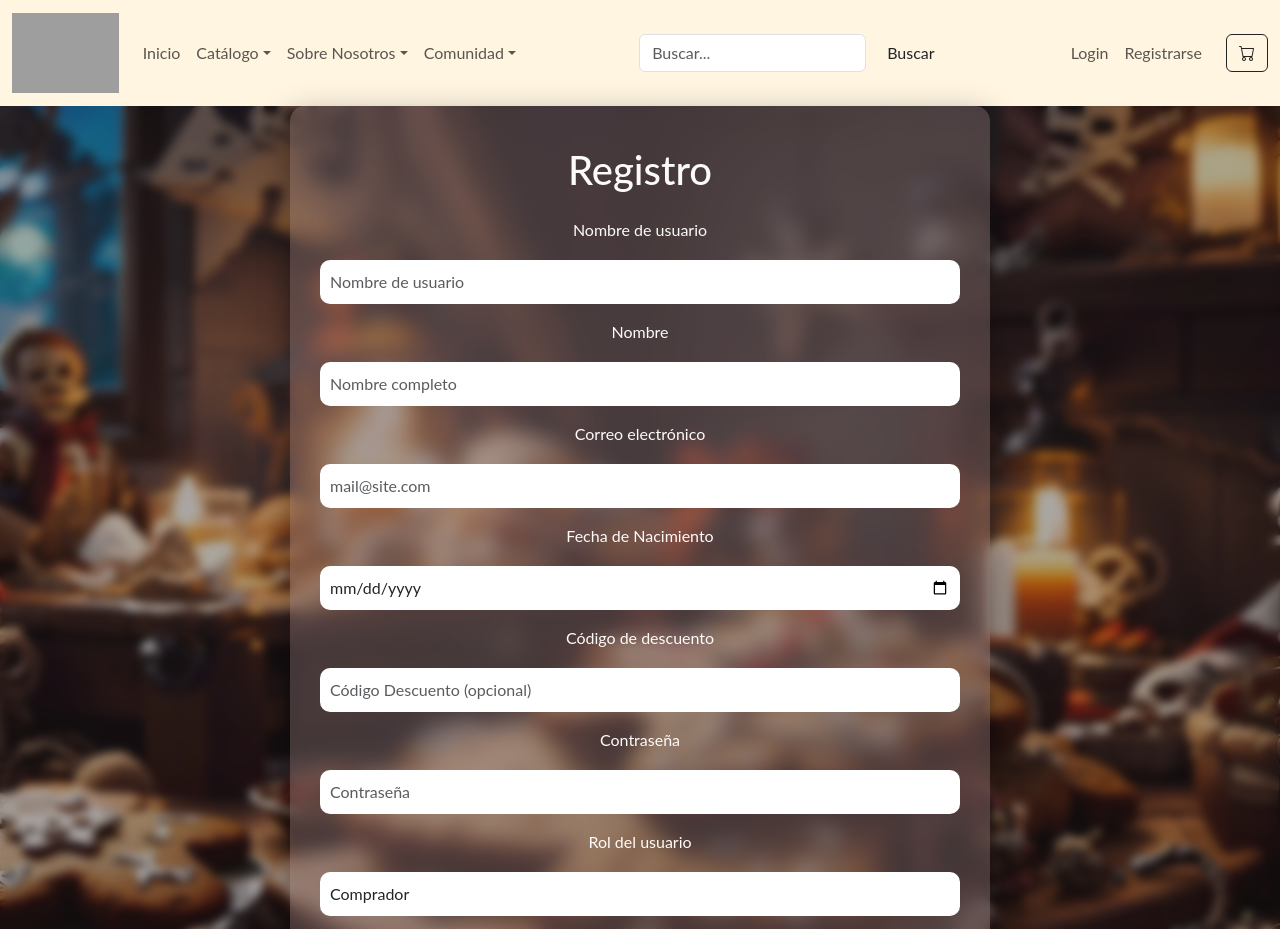
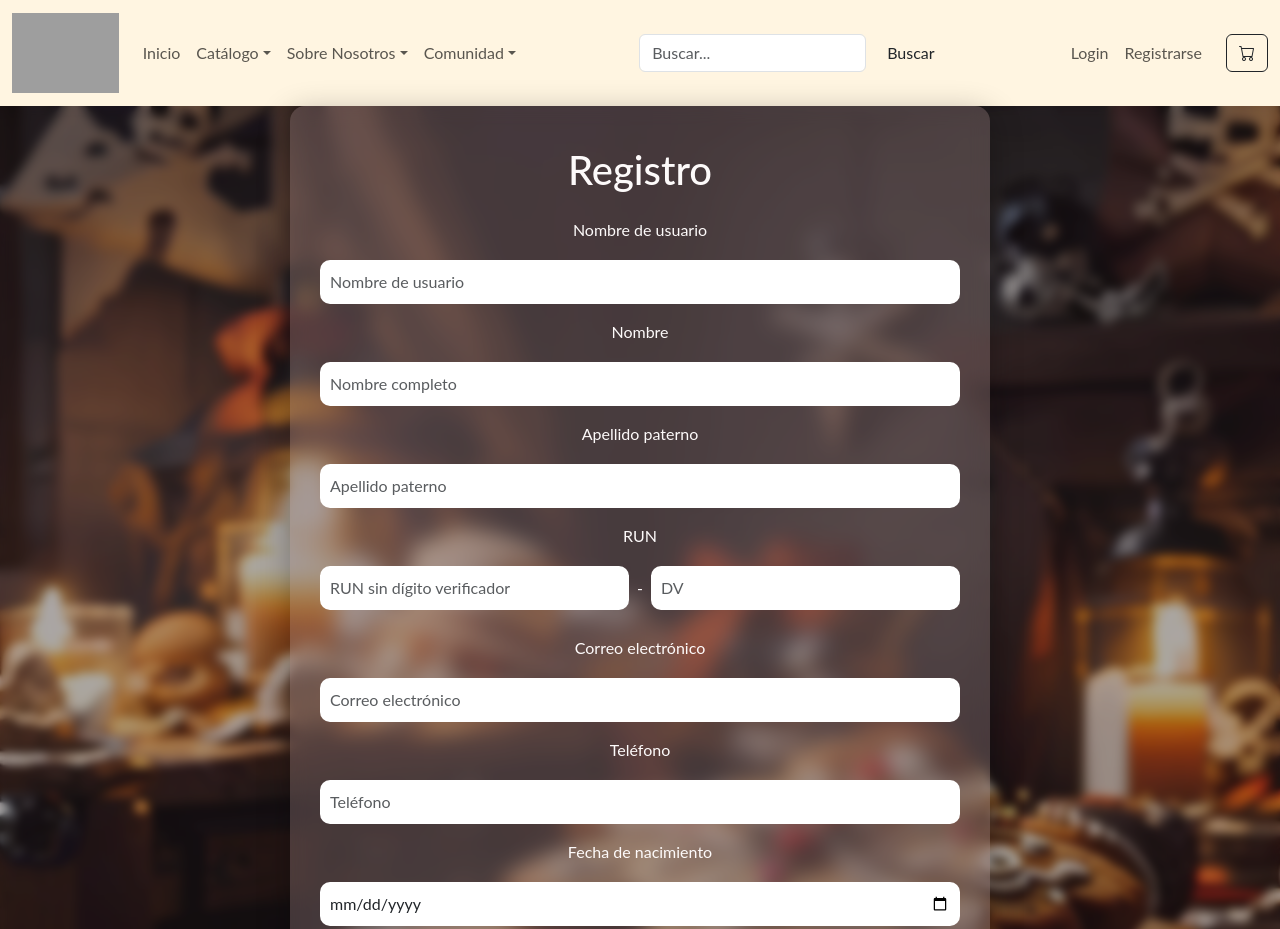
Before and after one commit to Carlitos-A/BakeryWeb_CRA, a React (Create React App) app: page /Registro in a window 1280 px wide. Shown: the top 929 px of the page. Built offline with nearby package versions, Linux system fonts and the light colour scheme; grey boxes are pictures that could not be loaded.

Commit message:
Se realiza funcionamiento de register y login, login aun no funciona

```diff
--- a/package.json
+++ b/package.json
@@ -5,6 +5,7 @@
   "dependencies": {
     "@testing-library/dom": "^10.4.1",
     "@testing-library/jest-dom": "^6.8.0",
+    "axios": "^1.13.2",
     "bootstrap": "^5.3.8",
     "bootstrap-icons": "^1.13.1",
     "embla-carousel-react": "^8.6.0",
--- /dev/null
+++ b/src/api/axios.js
@@ -0,0 +1,15 @@
+import axios from "axios";
+
+
+
+const axiosClient = axios.create({
+ baseURL: "http://localhost:8081",
+ headers: {
+  "Content-Type": "application/json",
+  "X-API-KEY": "123456789ABCDEF",
+ },
+});
+
+
+
+export default axiosClient;
--- /dev/null
+++ b/src/api/usuarioService.js
@@ -0,0 +1,16 @@
+import axiosClient from "./axios";
+
+export const registrarUsuario = async (data) => {
+
+  const response = await axiosClient.post(
+    "/Usuarios/Registrar"
+    , data,
+    {
+      headers: {
+        "X-API-KEY": "123456789ABCDEF"
+      }
+    }
+  );
+
+  return response.data;
+};
--- a/src/firebase.js
+++ b/src/firebase.js
@@ -2,13 +2,14 @@ import { initializeApp } from "firebase/app";
 import { getAuth } from "firebase/auth";
 
 const firebaseConfig = {
-  apiKey: "AIzaSyADjAidzjjaOTWm0rleWQGBBkURPEJf2JU",
-  authDomain: "bakeryweb-4145f.firebaseapp.com",
-  projectId: "bakeryweb-4145f",
-  storageBucket: "bakeryweb-4145f.firebasestorage.app",
-  messagingSenderId: "544317875435",
-  appId: "1:544317875435:web:86923b84d41ab9e1c30aae"
+  apiKey: "AIzaSyBJAmC81kWuVeuTDfCFSilEhzA7jQarI7w",
+  authDomain: "bakerymobile-5a946.firebaseapp.com",
+  projectId: "bakerymobile-5a946",
+  storageBucket: "bakerymobile-5a946.firebasestorage.app",
+  messagingSenderId: "441395771401",
+  appId: "1:441395771401:web:91474231f670722d1b60d8"
 };
+
 
 const app = initializeApp(firebaseConfig);
 export const auth = getAuth(app);
--- a/src/pages/Login.jsx
+++ b/src/pages/Login.jsx
@@ -1,61 +1,45 @@
 import React, { useState } from 'react';
-import { useAuth } from '../constantes/validarUsuario';
+import { useNavigate } from 'react-router-dom';
 import '../styles/Login.css';
+import { signInWithEmailAndPassword } from "firebase/auth";
+import { auth } from "../firebase";
 
 function Login() {
-    const [usuario, setUsuario] = useState('');
-    const [contrasena, setContrasena] = useState('');
+
+    const navigate = useNavigate();
+    const [usuario, setUsuario] = useState("");
+    const [correo, setCorreo] = useState("");
+    const [contrasena, setContrasena] = useState("");
     const [showModal, setShowModal] = useState(false);
-    const { login } = useAuth();
 
-
-    const user = "Admin";
-    const pass = "123456";
-
-    const handleLogin = (e) => {
+    const handleLogin = async (e) => {
         e.preventDefault();
 
-        const usuariosGuardados = JSON.parse(localStorage.getItem("usuariosRegistrados")) || [];
+        try {
+            const userCredential = await signInWithEmailAndPassword(
+                auth,
+                correo,
+                contrasena
+            );
 
-        const usuarioEncontrado = usuariosGuardados.find(
-          (u) => u.usuario === usuario && u.contrasena === contrasena
-        );
+            const token = await userCredential.user.getIdToken();
+            localStorage.setItem("token", token);
 
-        if (usuarioEncontrado) {
-            login(usuarioEncontrado.usuario);
-            localStorage.setItem("usuarioActivo", JSON.stringify(usuarioEncontrado));
-            window.location.href = "/";
-        } else if (usuario === "Admin" && contrasena === "123456") {
-            login("Admin");
-            localStorage.setItem("usuarioActivo", JSON.stringify({ usuario: "Admin" }));
-            window.location.href = "/";
-        } else {
+            navigate("/");
+
+        } catch (error) {
+            console.error("Error en login", error);
             setUsuario('');
             setContrasena('');
             setShowModal(true);
+
         }
     };
+    ;
 
     const closeModal = () => {
         setShowModal(false);
     };
-
-    /*
-
-        if (usuario === user && contrasena === pass) {
-            login(usuario);
-            window.location.href = "/";
-        } else {
-            setUsuario('');
-            setContrasena('');
-            setShowModal(true);
-        }
-    };
-
-    const closeModal = () => {
-        setShowModal(false);
-    };
-    */
 
     return (
         <div>
@@ -64,14 +48,14 @@ function Login() {
                     <h2>Inicio de sesión</h2>
                     <form onSubmit={handleLogin}>
                         <div className="mb-3">
-                            <label htmlFor="usuario">Usuario:</label>
+                            <label htmlFor="Correo">Correo:</label>
                             <input
                                 type="text"
-                                name="usuario"
-                                id="usuario"
+                                name="Correo"
+                                id="Correo"
                                 className="form-control"
-                                value={usuario}
-                                onChange={(e) => setUsuario(e.target.value)}
+                                value={correo}
+                                onChange={(e) => setCorreo(e.target.value)}
                             />
                         </div>
                         <div className="mb-3">
@@ -98,7 +82,7 @@ function Login() {
             </main>
 
             {showModal && (
-                <div className="modal fade show d-block" style={{backgroundColor: 'rgba(0,0,0,0.5)'}} tabIndex="-1">
+                <div className="modal fade show d-block" style={{ backgroundColor: 'rgba(0,0,0,0.5)' }} tabIndex="-1">
                     <div className="modal-dialog modal-dialog-centered">
                         <div className="modal-content">
                             <div className="modal-header">
--- a/src/pages/Registro.jsx
+++ b/src/pages/Registro.jsx
@@ -1,8 +1,7 @@
 import React, { useState, useEffect } from "react";
 import { useNavigate } from "react-router-dom";
 import "../styles/Registrar.css";
-import { auth } from "../firebase";
-import { createUserWithEmailAndPassword } from "firebase/auth";
+import { registrarUsuario } from "../api/usuarioService";
 
 function Registrar() {
   const navigate = useNavigate();
@@ -10,8 +9,11 @@ function Registrar() {
   const [formData, setFormData] = useState({
     usuario: "",
     nombre: "",
+    apellidoPaterno: "",
+    run: "",
+    dv: "",
     correo: "",
-    celular: "",
+    telefono: "",
     genero: "",
     fechaNacimiento: "",
     pais: "",
@@ -20,7 +22,10 @@ function Registrar() {
     codigoDesc: "",
     contrasena: "",
     confirmarcontrasena: "",
-    rol: "COMPRADOR",
+    rol:{
+    idRol: 2,
+    nombreRol: "CLIENTE"
+  },
   });
 
 //AQUI DEFINO EL ROL COMO COMPRADOR POR DEFECTO, YA QUE EL UNICO CAPAZ DE CAMBIAR ESO DEBE SER EL ADMIN (AUN NO IMPLEMENTADO)
@@ -41,6 +46,7 @@ function Registrar() {
 const handleSubmit = async (e) => {
   e.preventDefault();
 
+  //Confirmacion de contraseñas iguales en el formulario
   if (formData.contrasena !== formData.confirmarcontrasena) {
     setModal({
       show: true,
@@ -52,52 +58,43 @@ function Registrar() {
   }
 
   try {
-      const userCredential = await createUserWithEmailAndPassword(
-        auth,
-        formData.correo,
-        formData.contrasena
-      );
-      //SE USA FIREBASE PARA AUTENTICAR AL USUARIO, SE LE ENTREGA EL AUTH QUE SE INICIALIZA EN FIREBASE.JS, EL CORREO Y LA CONTRASEÑA
 
-      const user = userCredential.user;
-      const idToken = await user.getIdToken();
-
-      // ESTO ENVIA LOS DATOS DEL USUARIO AL BACKEND PARA GUARDARLOS EN LA BASE DE DATOS COMO SE HIZO EN PRODUCTO PERO EN VEZ DE DEJARSE SOLO UN FETCH
-      //SE DEFINE TODO DENTRO DEL FETCH PARA QUE HAGA EL POST A LA RUTA CORRECTA Y CON LOS HEADERS Y BODY NECESARIOS
-      const response = await fetch("http://localhost:8081/usuarios/registrar", {
-        method: "POST",
-        headers: {
-          "Authorization": `Bearer ${idToken}`,
-          "Content-Type": "application/json",
-        },
-        body: JSON.stringify({
+    // Registrar en backend usando AXIOS (Post usando bearer token y etc) cosas que antes se definian manualmente con el fecth
+    await registrarUsuario({
+      usuario: formData.usuario,
       nombre: formData.nombre,
-          usuario: formData.usuario,
+      apellidoPaterno: formData.apellidoPaterno,
+      run: formData.run,
+      dv: formData.dv,
       correo: formData.correo,
-          celular: formData.celular,
+      telefono: formData.telefono,
       genero: formData.genero,
       fechaNacimiento: formData.fechaNacimiento,
       pais: formData.pais,
       ciudad: formData.ciudad,
       direccion: formData.direccion,
       codigoDesc: formData.codigoDesc,
+      contrasena: formData.contrasena,
       rol: formData.rol,
-        }),
     });
-      //RESPONSE.OK ES UN ESTADO DEL OBJETO QUE INDICA QUE LA RESPUESTA FUE EXITOSA
-      if (response.ok) {
+
+    // Si todo sale bien (considerando que todo esto esta dentro de un catch)
     setModal({
       show: true,
       title: "Registro exitoso",
       message: "El usuario se ha registrado correctamente.",
-          type: "success", //COLORCITO VERDE PARA EL MODAL KIAKIA
+      type: "success",
     });
 
+    // Reset formulario
     setFormData({
       usuario: "",
       nombre: "",
+      apellidoPaterno: "",
+      run: "",
+      dv: "",
       correo: "",
-          celular: "",
+      telefono: "",
       genero: "",
       fechaNacimiento: "",
       pais: "",
@@ -106,22 +103,22 @@ function Registrar() {
       codigoDesc: "",
       contrasena: "",
       confirmarcontrasena: "",
+      rol: "COMPRADOR",
     });
-        //TE MANDA ALTIRO AL LOGIN DESPUES DE REGISTRARTE
+
+    // Redirigir de una a login despues de 2 segundos (para que el usuario vea el modal, se ve mas lindo, mas profesional)
     setTimeout(() => navigate("/login"), 2000);
-      } else {
-        const errorMsg = await response.text();
-        throw new Error(errorMsg || "Error al guardar datos en el servidor.");
-      }
-
+    //En caso de error, mostrar modal con el error respectivo
   } catch (error) {
     console.error(error);
     setModal({
       show: true,
       title: "Error",
+      //Si ya se tiene el correo registrado en firebase, mostrar mensaje especifico
       message: error.message.includes("email-already-in-use")
-          ? "El correo ya está registrado en Firebase." //SI YA SE TIENE EL CORREO, ENTONCES MUESTRA ESTE MENSAJE
-          : "Error al registrar usuario. " + error.message, //SINO TE MANDA EL ERROR QUE DIO el CATCH
+        ? "El correo ya está registrado en Firebase."
+        //Sino mostrar mensaje generico con el error
+        : "Error al registrar usuario. " + error.message,
       type: "error",
     });
   }
@@ -137,10 +134,10 @@ function Registrar() {
     <div className="registro-box">
       <h1 className="mb-4 text-center">Registro</h1>
       <form onSubmit={handleSubmit}>
+
+        {/* Usuario */}
         <div className="mb-3">
-            <label htmlFor="usuario" className="form-label">
-              Nombre de usuario
-            </label>
+          <label htmlFor="usuario" className="form-label">Nombre de usuario</label>
           <input
             type="text"
             className="form-control"
@@ -156,10 +153,9 @@ function Registrar() {
           />
         </div>
 
+        {/* Nombre */}
         <div className="mb-3">
-            <label htmlFor="nombre" className="form-label">
-              Nombre
-            </label>
+          <label htmlFor="nombre" className="form-label">Nombre</label>
           <input
             type="text"
             className="form-control"
@@ -167,118 +163,169 @@ function Registrar() {
             required
             placeholder="Nombre completo"
             pattern="[A-Za-zÁÉÍÓÚáéíóúÑñ ]+"
-              minLength="3"
-              maxLength="30"
+            maxLength="50"
             title="Solo letras y espacios"
             value={formData.nombre}
             onChange={handleChange}
           />
         </div>
 
+        {/* Apellido paterno */}
         <div className="mb-3">
-            <label htmlFor="correo" className="form-label">
-              Correo electrónico
-            </label>
+          <label htmlFor="apellidoPaterno" className="form-label">Apellido paterno</label>
+          <input
+            type="text"
+            className="form-control"
+            id="apellidoPaterno"
+            required
+            maxLength="30"
+            pattern="[A-Za-zÁÉÍÓÚáéíóúÑñ ]+"
+            placeholder="Apellido paterno"
+            value={formData.apellidoPaterno}
+            onChange={handleChange}
+          />
+        </div>
+
+        {/* Run */}
+        <div className="mb-3">
+          <label className="form-label">RUN</label>
+          <div className="d-flex align-items-center gap-2">
+            <input
+              type="number"
+              className="form-control"
+              id="run"
+              required
+              min="1000000"
+              max="99999999"
+              placeholder="RUN sin dígito verificador"
+              value={formData.run}
+              onChange={handleChange}
+            />
+
+            <span>-</span>
+
+            <input
+              type="text"
+              className="form-control"
+              id="dv"
+              required
+              maxLength="1"
+              pattern="[0-9Kk]"
+              placeholder="DV"
+              value={formData.dv}
+              onChange={handleChange}
+            />
+          </div>
+        </div>
+
+        {/* Correo */}
+        <div className="mb-3">
+          <label htmlFor="correo" className="form-label">Correo electrónico</label>
           <input
             type="email"
             className="form-control"
             id="correo"
-              placeholder="mail@site.com"
             required
+            maxLength="100"
+            placeholder="Correo electrónico"
             value={formData.correo}
             onChange={handleChange}
           />
         </div>
 
+        {/* Teléfono */}
         <div className="mb-3">
-            <label htmlFor="fechaNacimiento" className="form-label">
-              Fecha de Nacimiento
-            </label>
+          <label htmlFor="telefono" className="form-label">Teléfono</label>
+          <input
+            type="number"
+            className="form-control"
+            id="telefono"
+            max="999999999"
+            placeholder="Teléfono"
+            value={formData.telefono}
+            onChange={handleChange}
+          />
+        </div>
+
+        {/* Fecha de nacimiento */}
+        <div className="mb-3">
+          <label htmlFor="fechaNacimiento" className="form-label">Fecha de nacimiento</label>
           <input
             type="date"
             className="form-control"
             id="fechaNacimiento"
+            required
             max={maxFecha}
-              required
+            placeholder="Fecha de nacimiento"
             value={formData.fechaNacimiento}
             onChange={handleChange}
           />
         </div>
 
+        {/* Dirección */}
         <div className="mb-3">
-            <label htmlFor="codigoDesc" className="form-label">
-              Código de descuento
-            </label>
+          <label htmlFor="direccion" className="form-label">Dirección</label>
+          <input
+            type="text"
+            className="form-control"
+            id="direccion"
+            maxLength="100"
+            placeholder="Dirección"
+            value={formData.direccion}
+            onChange={handleChange}
+          />
+        </div>
+
+        {/* Código descuento */}
+        <div className="mb-3">
+          <label htmlFor="codigoDesc" className="form-label">Código descuento</label>
           <input
             type="text"
             className="form-control"
             id="codigoDesc"
-              placeholder="Código Descuento (opcional)"
-              pattern="[A-Za-z][A-Za-z0-9\-]*"
-              minLength="3"
             maxLength="30"
-              title="Solo letras, números o guión"
+            placeholder="Código descuento"
             value={formData.codigoDesc}
             onChange={handleChange}
           />
         </div>
 
+        {/* Contraseña */}
         <div className="mb-3">
-            <label htmlFor="contrasena" className="form-label">
-              Contraseña
-            </label>
+          <label htmlFor="contrasena" className="form-label">Contraseña</label>
           <input
             type="password"
             className="form-control"
             id="contrasena"
+            required
+            minLength="6"
             placeholder="Contraseña"
-              minLength="6"
-              pattern="(?=.*\d)(?=.*[a-z])(?=.*[A-Z]).{6,}"
-              title="Debe contener más de 6 caracteres, incluyendo número, mayúscula y minúscula"
-              required
             value={formData.contrasena}
             onChange={handleChange}
           />
         </div>
-          {/*//EXCEPTO ESTO. ESTO PERMITE ELEGIR EL ROL DEL USUARIO AL REGISTRARSE. DEBE IMPLEMENTARSE QUE SOLO EL ADMIN PUEDE CAMBIAR ESO DESPUES*/}
+
+        {/* Confirmación */}
         <div className="mb-3">
-            <label htmlFor="rol" className="form-label">
-              Rol del usuario
-            </label>
-            <select
-              id="rol"
-              className="form-control"
-              value={formData.rol}
-              onChange={handleChange}
-              required
-            >
-              <option value="COMPRADOR">Comprador</option>
-              <option value="ADMIN">Administrador</option>
-            </select>
-          </div>
-
-          <div className="mb-4">
-            <label htmlFor="confirmarcontrasena" className="form-label">
-              Confirmar contraseña
-            </label>
+          <label htmlFor="confirmarcontrasena" className="form-label">Confirmar contraseña</label>
           <input
             type="password"
             className="form-control"
             id="confirmarcontrasena"
+            required
+            minLength="6"
             placeholder="Confirmar contraseña"
-              minLength="6"
-              required
             value={formData.confirmarcontrasena}
             onChange={handleChange}
           />
         </div>
 
         <div className="d-grid">
-            <button id="btnRegister" type="submit" className="btn btn-outline-dark">
-              Registrarse
-            </button>
+          <button className="btn btn-outline-dark" type="submit">Registrarse</button>
         </div>
+
       </form>
+
     </div>
 
     {modal.show && (
```
Also changed, not shown: 1 other file (tests, documents, lock files or other folders). Lines whose indentation alone changed are shown as unchanged.
